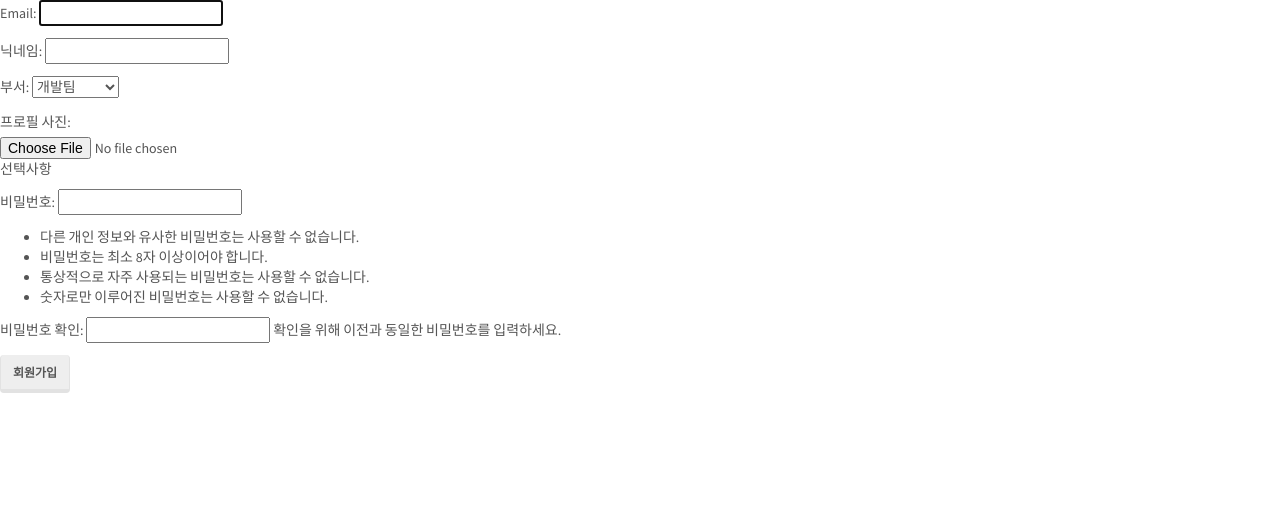
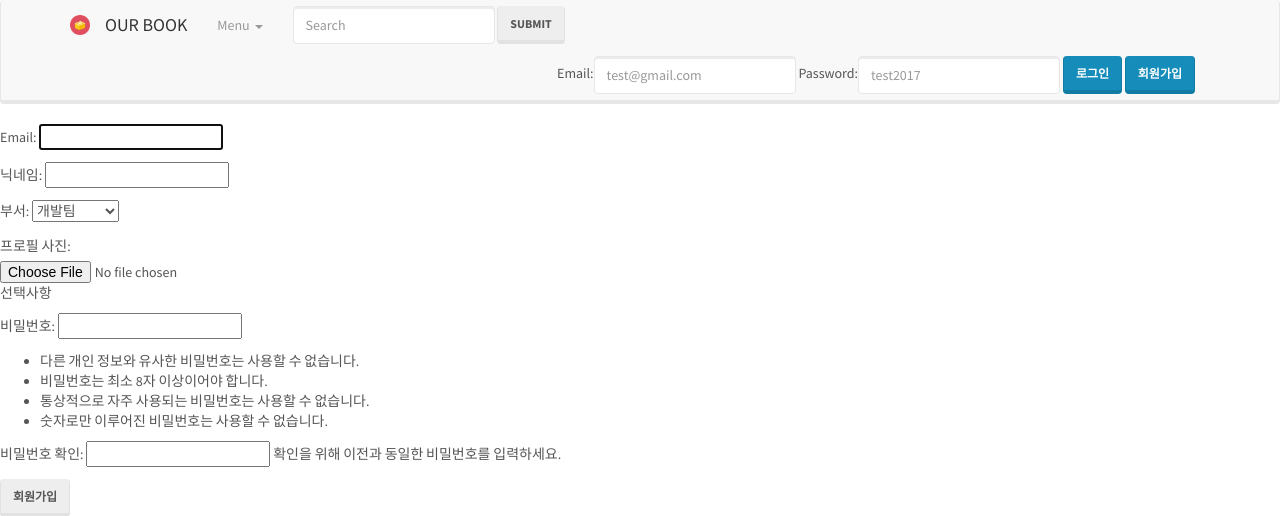
Before and after one commit to wayhome25/our-book, a Django app: page /accounts/signup/ in a window 1280 px wide. Shown: the top 516 px of the page. Run offline with Django 3.2, Linux system fonts and the light colour scheme; parts of the project's set-up code (start-up, migrations or seed data) failed here and were passed over; some libraries are stand-ins or nearby versions.

Commit message:
context processor 생성 및 등록 - navbar 추가 및 로그인 폼 적용

```diff
--- /dev/null
+++ b/our_book/accounts/context_processors.py
@@ -0,0 +1,9 @@
+from .forms import LoginForm
+
+
+
+def forms(request):
+    context = {
+        'login_form': LoginForm()
+    }
+    return context
--- a/our_book/config/settings.py
+++ b/our_book/config/settings.py
@@ -94,6 +94,9 @@ TEMPLATES = [
                 'django.template.context_processors.request',
                 'django.contrib.auth.context_processors.auth',
                 'django.contrib.messages.context_processors.messages',
+
+                # Custom context processors
+                'accounts.context_processors.forms',
             ],
         },
     },
--- a/our_book/templates/base.html
+++ b/our_book/templates/base.html
@@ -7,7 +7,7 @@
     <meta http-equiv="X-UA-Compatible" content="IE=edge">
     <meta name="viewport" content="width=device-width, initial-scale=1">
     <!-- The above 3 meta tags *must* come first in the head; any other head content must come *after* these tags -->
-    <title>{% block title %}OUR BOOK{% endblock %}</title>
+    <title>{% block title %}OUR BOOK - 함께 읽는 {% endblock %}</title>
 
     <!-- Bootstrap -->
     <link href="{% static 'bootstrap/css/bootstrap.min.css' %}" rel="stylesheet">
@@ -18,8 +18,74 @@
       <script src="https://oss.maxcdn.com/html5shiv/3.7.3/html5shiv.min.js"></script>
       <script src="https://oss.maxcdn.com/respond/1.4.2/respond.min.js"></script>
     <![endif]-->
+
+    <!-- favicon -->
+    <link rel="icon" sizes="192x192" href="{% static 'images/logo.png' %}">
+    <link rel="apple-touch-icon-precomposed" sizes="180x180"  href="{% static 'images/logo.png' %}">
+
 </head>
 <body>
+<nav class="navbar navbar-default">
+    <div class="container">
+        <!-- Brand and toggle get grouped for better mobile display -->
+        <div class="navbar-header">
+            <button type="button" class="navbar-toggle collapsed" data-toggle="collapse" data-target="#bs-example-navbar-collapse-1" aria-expanded="false">
+                <span class="sr-only">Toggle navigation</span>
+                <span class="icon-bar"></span>
+                <span class="icon-bar"></span>
+                <span class="icon-bar"></span>
+            </button>
+            <a class="navbar-brand" href="{% url 'index' %}">
+                <img alt="Brand" height="20"  src="{% static 'images/logo.png' %}">
+            </a>
+            <a class="navbar-brand" href="{% url 'index' %}">OUR BOOK</a>
+        </div>
+
+        <!-- Collect the nav links, forms, and other content for toggling -->
+        <div class="collapse navbar-collapse" id="bs-example-navbar-collapse-1">
+            <ul class="nav navbar-nav">
+                <li class="dropdown">
+                    <a href="#" class="dropdown-toggle" data-toggle="dropdown" role="button" aria-haspopup="true" aria-expanded="false">Menu <span class="caret"></span></a>
+                    <ul class="dropdown-menu">
+                        <li><a href="#">인기도서</a></li>
+                        <li><a href="#">전체 도서 목록</a></li>
+                        <li role="separator" class="divider"></li>
+                        <li><a href="#">도서 구매 신청</a></li>
+                    </ul>
+                </li>
+            </ul>
+            <form class="navbar-form navbar-left">
+                <div class="form-group">
+                    <input type="text" class="form-control" placeholder="Search">
+                </div>
+                <button type="submit" class="btn btn-default">Submit</button>
+            </form>
+            <ul class="nav navbar-nav navbar-right">
+                {% if user.is_authenticated %}
+                    <li class="dropdown">
+                        <a href="#" class="dropdown-toggle" data-toggle="dropdown" role="button" aria-haspopup="true" aria-expanded="false">{{ user }}<span class="caret"></span></a>
+                        <ul class="dropdown-menu">
+                            <li><a href="#">회원정보</a></li>
+                            <li><a href="#">도서 대여상황</a></li>
+                            <li role="separator" class="divider"></li>
+                            <li><a href="{% url 'logout' %}">로그아웃</a></li>
+                        </ul>
+                    </li>
+                {% else %}
+                    <form class="navbar-form navbar-left" action="{% url 'login' %}" method="post">
+                        {% csrf_token %}
+                        <div class="form-group">
+                            {{ login_form }}
+                        </div>
+                        <button type="submit" class="btn btn-primary">로그인</button>
+                        <button type="button" class="btn btn-primary">회원가입</button>
+                    </form>
+
+                {% endif %}
+            </ul>
+        </div><!-- /.navbar-collapse -->
+    </div><!-- /.container-fluid -->
+</nav>
 
 {% block content %}
 {% endblock %}
```
Also changed, not shown: our_book/static/images/logo.png (added). Lines whose indentation alone changed are shown as unchanged.
